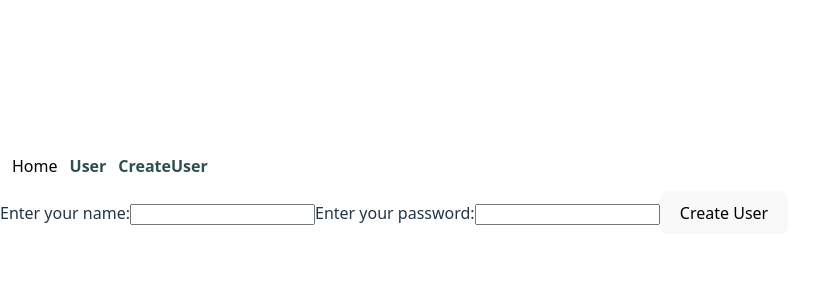
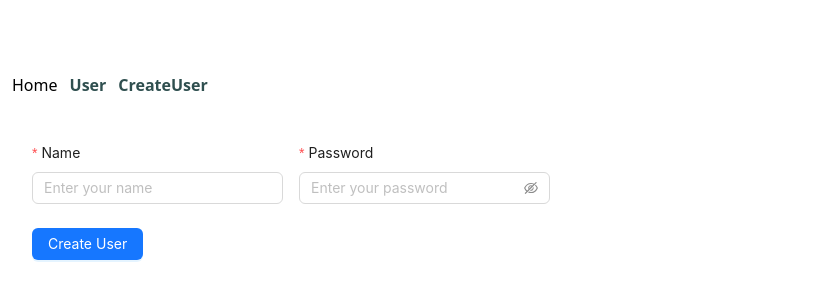
Before and after one commit to sesogr/auth-share, a React (Vite) app in the folder web/: page /user/create in a window 1280 px wide. Shown: the part 212-512 px from the top of the page, without its empty margins (0-830 px from the left). Built offline with nearby package versions, Linux system fonts and the light colour scheme.

Commit message:
fix error message in Browser Console -> Syntax Error

```diff
--- a/web/src/CreateService.tsx
+++ b/web/src/CreateService.tsx
@@ -1,6 +1,6 @@
 import React, { useState } from "react";
 import { PlusOutlined } from "@ant-design/icons";
-import { Button, Col, Drawer, Form, Input, Row, Space } from "antd";
+import { Button, Col, Drawer, Form, Input, message, Row, Space } from "antd";
 import type { SendingConvertedService } from "./types/ConvertedService.ts";
 
 const CreateService: React.FC = () => {
@@ -38,8 +38,12 @@ const CreateService: React.FC = () => {
       },
       body: JSON.stringify(newServiceData),
     })
-      .then((response) => response.json())
-      .then((data) => console.log(data))
+      .then((response) => response.status)
+      .then((data) => {
+        form.resetFields();
+        message.success("Service created");
+        return console.log(data);
+      })
       .catch((error) => {
         console.log(import.meta.env.VITE_APIURL);
         return console.error(error);
--- a/web/src/CreateUser.tsx
+++ b/web/src/CreateUser.tsx
@@ -1,46 +1,94 @@
-import type React from "react";
-import type { ConvertedUser } from "./types/types.ts";
+import React from "react";
+import { Button, Col, Form, Input, message, Row } from "antd";
+import type { SendingConvertedUser } from "./types/ConvertedUser.ts";
 
 const CreateUser: React.FC = () => {
-  // deno-lint-ignore no-explicit-any
-  const handleSubmit = (event: any) => {
-    event.preventDefault();
-    const name = event.target.elements.name.value;
-    const password = event.target.elements.password.value;
-    // Handle form submission here, e.g. send data to server
-    console.log(`Name: ${name}, Password: ${password}`);
+  const [form] = Form.useForm();
 
-    const newUserData: ConvertedUser = {
-      "displayname": name,
-      "credentials": name + ":" + password,
-      "id": crypto.randomUUID(),
+  const handleSubmit = async (values: FormValues) => {
+    const { name, password } = values;
+    console.log("Form values:", values);
+
+    const newUserData: SendingConvertedUser = {
+      displayname: name,
+      credentials: name + ":" + password,
+      id: crypto.randomUUID(),
     };
-    console.log(newUserData);
-    fetch(import.meta.env.VITE_APIURL + "/user", {
-      method: "POST",
-      headers: {
-        "Content-Type": "application/json",
-      },
-      body: JSON.stringify(newUserData),
-    })
-      .then((response) => response.json())
-      .then((data) => console.log(data))
-      .catch((error) => console.error(error));
+
+    console.log("newUserData:", newUserData);
+
+    try {
+      const response = await fetch(`${import.meta.env.VITE_APIURL}/user`, {
+        method: "POST",
+        headers: {
+          "Content-Type": "application/json",
+        },
+        body: JSON.stringify(newUserData),
+      });
+
+      const data = response.status;
+      console.log("Response:", data);
+      message.success("User successfully created!");
+      form.resetFields();
+    } catch (error) {
+      console.log("Error:", error);
+      message.error("Failed to create user.");
+    }
   };
 
   return (
-    <form onSubmit={handleSubmit}>
-      <label>
-        Enter your name:
-        <input type="text" name="name" />
-      </label>
-      <label>
-        Enter your password:
-        <input type="password" name="password" />
-      </label>
-      <button type="submit">Create User</button>
-    </form>
+    <div style={{ padding: "2rem" }}>
+      <Form
+        form={form}
+        layout="vertical"
+        onFinish={handleSubmit}
+        style={{ maxWidth: 600 }}
+      >
+        <Row gutter={16}>
+          <Col span={12}>
+            <Form.Item
+              name="name"
+              label="Name"
+              rules={[
+                {
+                  required: true,
+                  message: "Please enter your name",
+                },
+              ]}
+            >
+              <Input placeholder="Enter your name" />
+            </Form.Item>
+          </Col>
+
+          <Col span={12}>
+            <Form.Item
+              name="password"
+              label="Password"
+              rules={[
+                {
+                  required: true,
+                  message: "Please enter your password",
+                },
+              ]}
+            >
+              <Input.Password placeholder="Enter your password" />
+            </Form.Item>
+          </Col>
+        </Row>
+
+        <Form.Item>
+          <Button type="primary" htmlType="submit">
+            Create User
+          </Button>
+        </Form.Item>
+      </Form>
+    </div>
   );
 };
 
 export default CreateUser;
+
+type FormValues = {
+  name: string;
+  password: string;
+};
```
